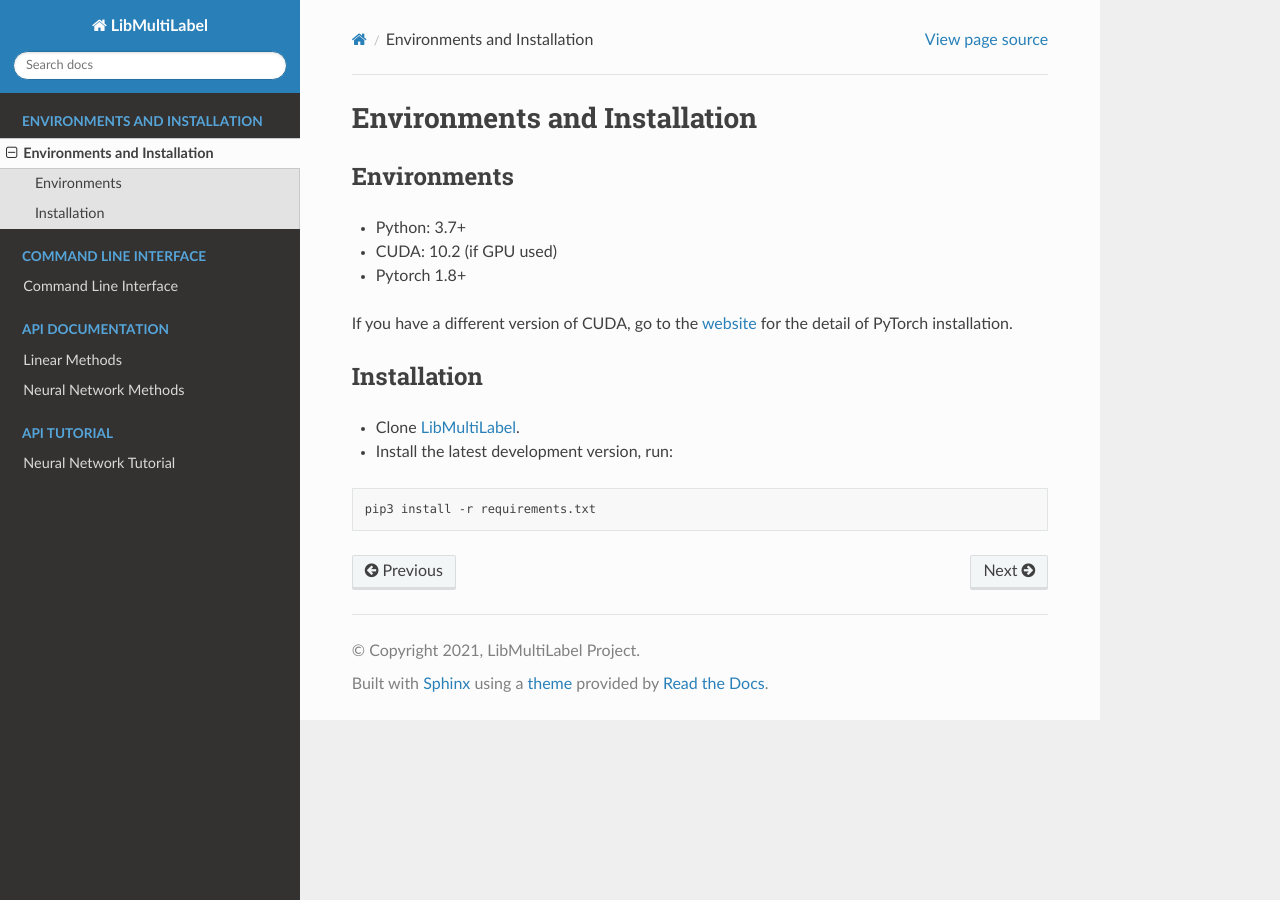
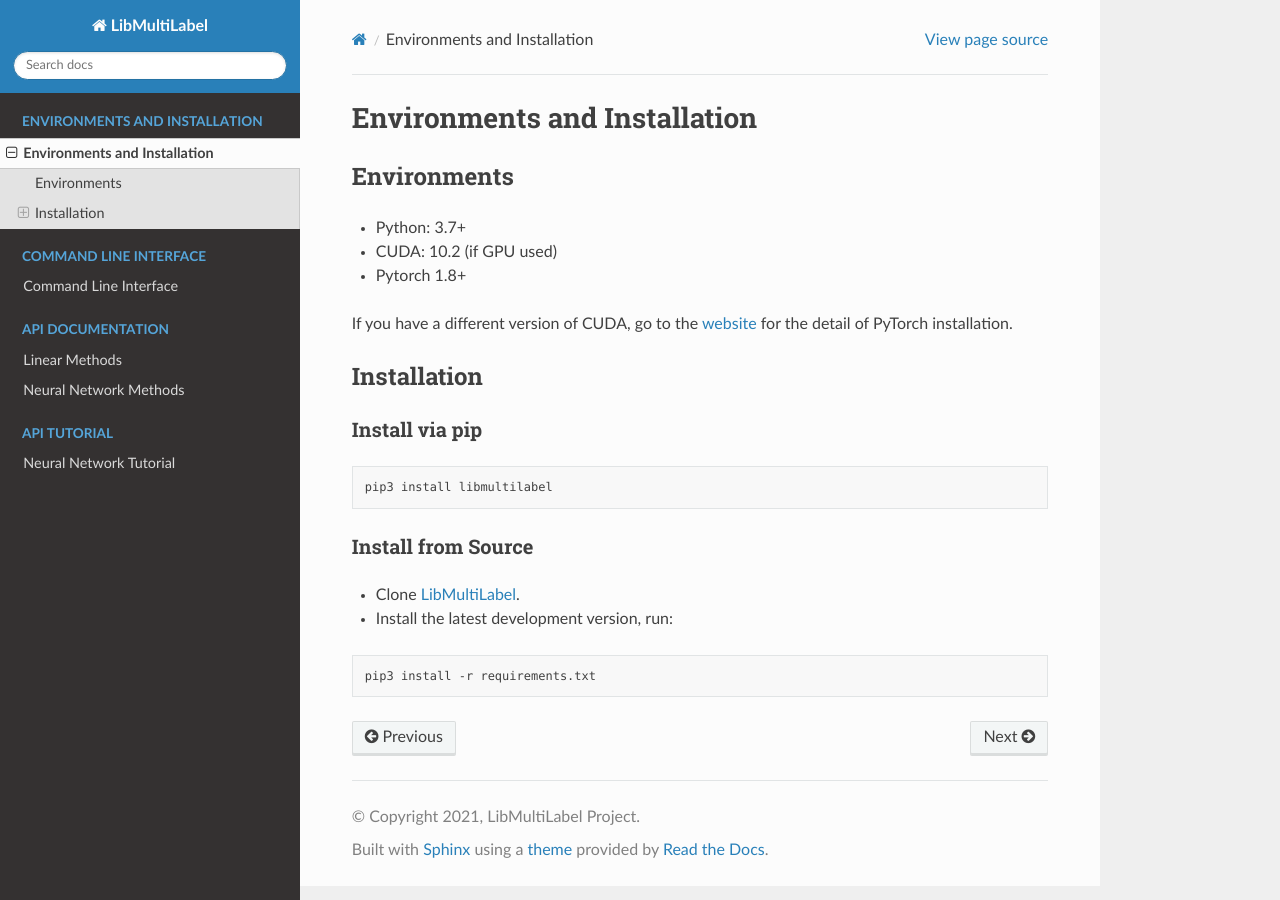
Before and after one commit to ASUS-AICS/LibMultiLabel, a Sphinx documentation site: the page built from docs/installation.rst, in a window 1280 px wide. Built offline with Sphinx 7.4.7 and the Read the Docs theme 2.0.0, drawn with Linux system fonts in a browser that asks for light colours.

Commit message:
Update installation.rst

```diff
--- a/docs/installation.rst
+++ b/docs/installation.rst
@@ -12,7 +12,17 @@
 
 
 Installation
-------------
+-------------
+
+Install via pip
+^^^^^^^^^^^^^^^
+
+.. code-block:: bash
+
+    pip3 install libmultilabel
+
+Install from Source
+^^^^^^^^^^^^^^^^^^^
 
 * Clone `LibMultiLabel <https://github.com/ASUS-AICS/LibMultiLabel>`_.
 * Install the latest development version, run:
```
